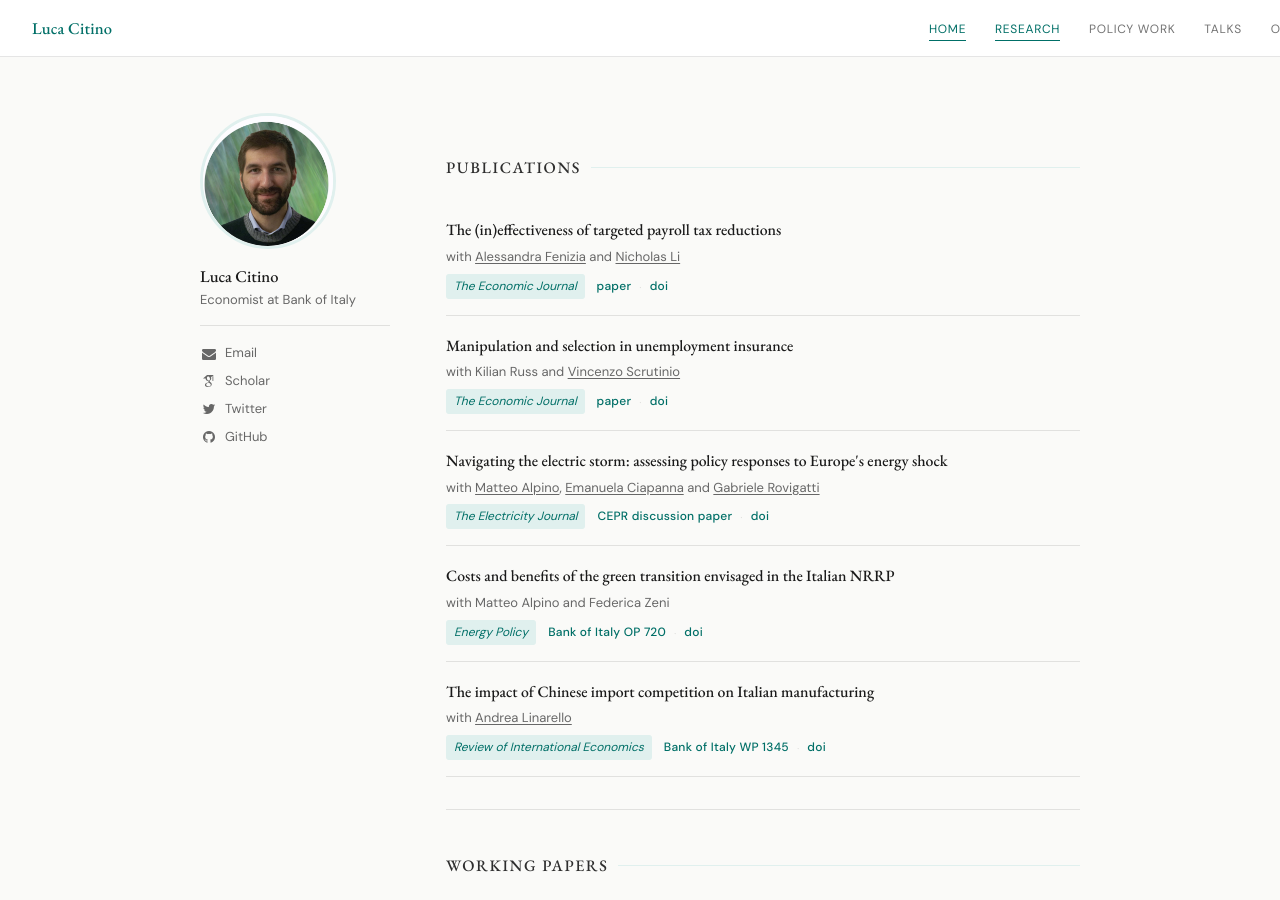
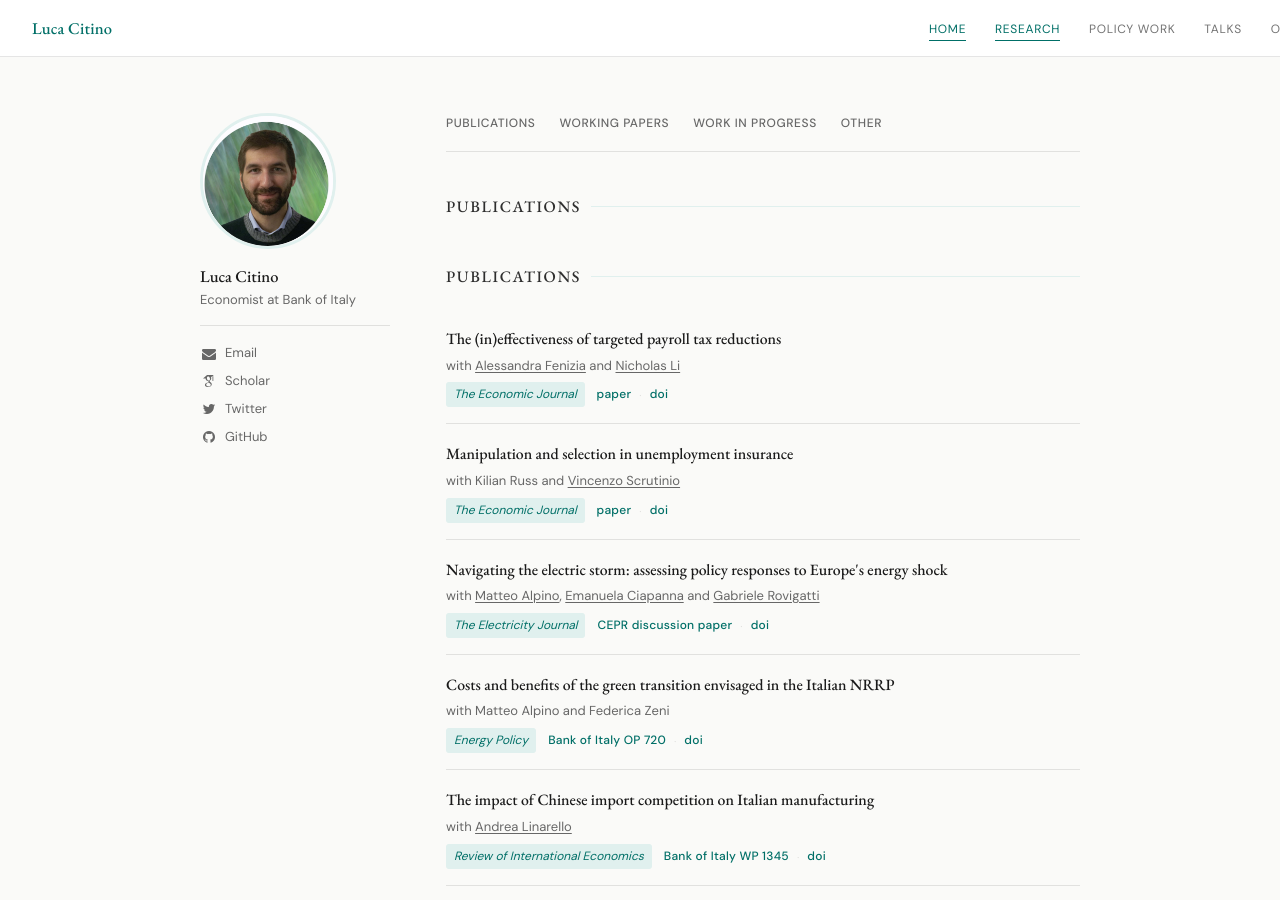
Before and after one commit to luca-citino/luca-citino.github.io, a Jekyll site: the page built from research.md, in a window 1280 px wide and 900 px high. Built offline with Jekyll 4.4.1, drawn with Linux system fonts in a browser that asks for light colours; nearby versions of some CDN libraries; some web fonts are replaced.

Commit message:
Update research.md

```diff
--- a/research.md
+++ b/research.md
@@ -2,6 +2,15 @@
 layout: page
 title: Research
 ---
+
+<nav class="research-nav">
+  <a href="#publications">Publications</a>
+  <a href="#working-papers">Working papers</a>
+  <a href="#work-in-progress">Work in progress</a>
+  <a href="#other">Other</a>
+</nav>
+
+<p class="section-label" id="publications">Publications</p>
 
 <p class="section-label">Publications</p>
 
```
